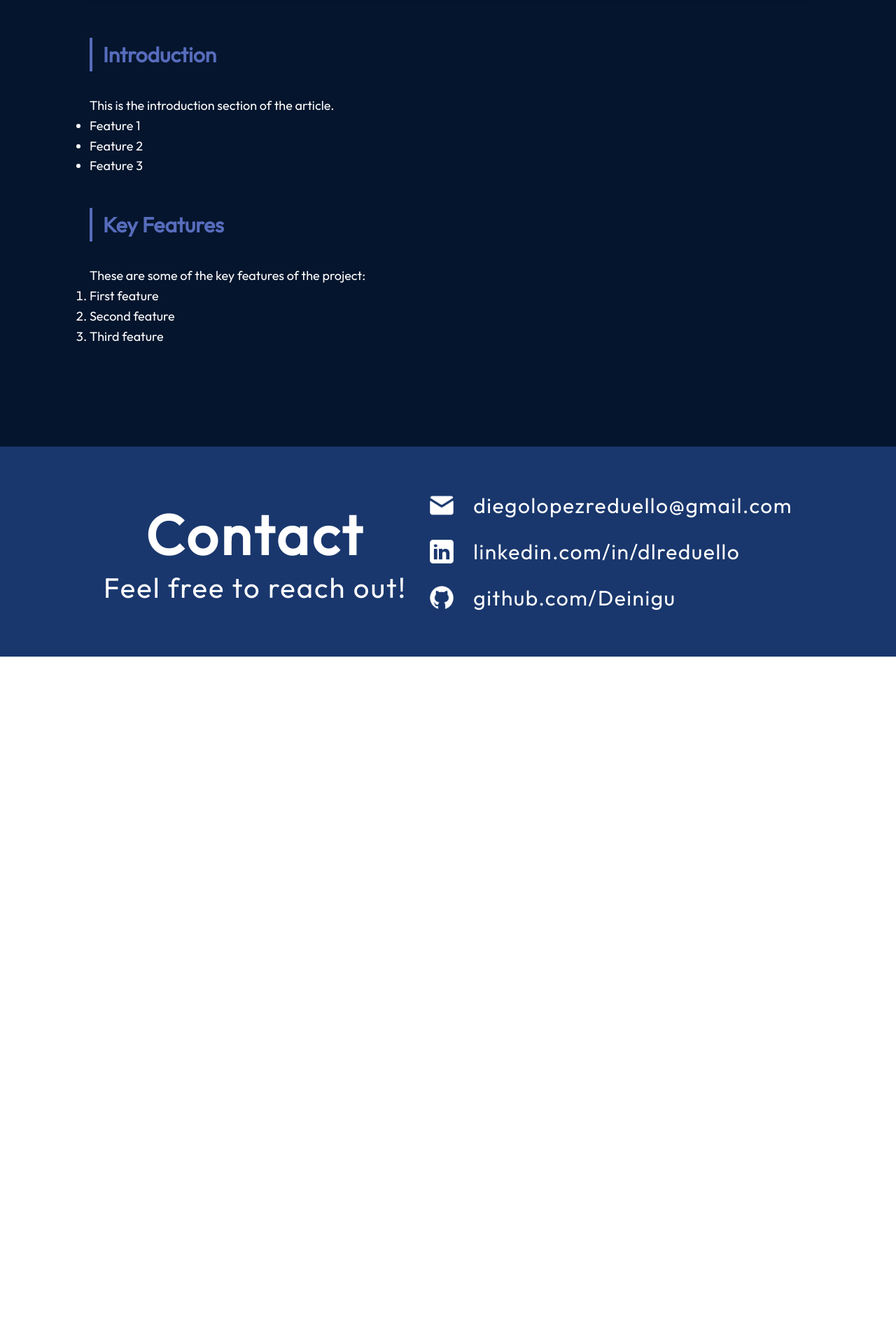
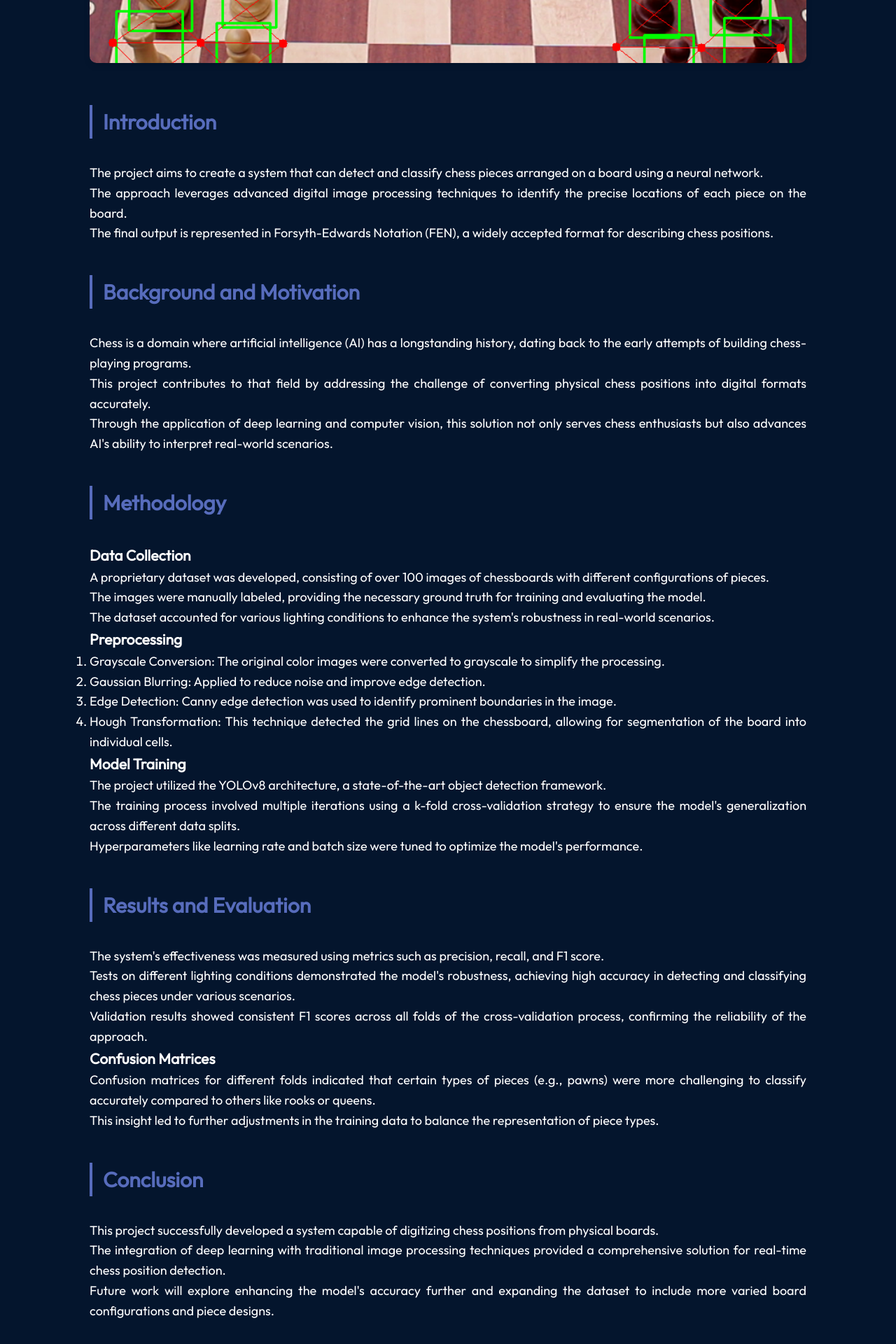
Before and after one commit to Deinigu/portfolio, a React (Vite) app: page /projects/1 in a window 1280 px wide. Shown: the part 840-2760 px from the top of the page at 70% size. Before the commit the page ends 1778 px from the top, so only its background shows below. Built offline with nearby package versions, Linux system fonts and the light colour scheme.

Commit message:
✨Added chess project

```diff
--- a/src/components/ProjectCard/ProjectCard.jsx
+++ b/src/components/ProjectCard/ProjectCard.jsx
@@ -1,5 +1,5 @@
-import React, { useState } from 'react';
-import { useNavigate } from 'react-router-dom'; // Import useNavigate for navigation
+import React, { useState } from "react";
+import { useNavigate } from "react-router-dom"; // Import useNavigate for navigation
 import { getImageUrl } from "../../utils";
 import styles from "./ProjectCard.module.css";
 
@@ -36,7 +36,7 @@ export const ProjectCard = ({
 
   // Handle card click to navigate to the project article page
   const handleCardClick = () => {
-    console.log('Card clicked, navigating to:', `/projects/${id}`);
+    console.log("Card clicked, navigating to:", `/projects/${id}`);
     navigate(`/projects/${id}`); // Navigate to the project page using the project id
   };
 
@@ -48,7 +48,7 @@ export const ProjectCard = ({
       onClick={handleCardClick} // Trigger navigation on click
       style={{
         transform: `perspective(500px) scale(${scale}) rotateX(${rotation.x}deg) rotateY(${rotation.y}deg)`,
-        cursor: 'pointer' // Indicate that the card is clickable
+        cursor: "pointer", // Indicate that the card is clickable
       }}
     >
       <img
@@ -58,7 +58,7 @@ export const ProjectCard = ({
       />
       <div className={styles.content}>
         <h3 className={styles.title}>{title}</h3>
-        <p className={styles.description}>{description}</p>
+        {/* <p className={styles.description}>{description}</p> */}{""}
         <ul className={styles.skills}>
           {skills.map((skill, idSkill) => {
             return (
--- a/src/components/ProjectCard/ProjectCard.module.css
+++ b/src/components/ProjectCard/ProjectCard.module.css
@@ -3,7 +3,7 @@
 .container {
   display: flex;
   max-width: 350px;
-  max-height: 100%;
+  height: 500px; /* Set a fixed height for consistency */
   flex-direction: column;
   border-radius: 10px;
   background: linear-gradient(180deg, var(--color-primary) 0%, var(--color-dark) 100%);
@@ -17,18 +17,22 @@
 }
 
 .container:hover {
-    transform: scale(5); /* Slightly scale the card */
-    box-shadow: 20px 20px 40px rgba(0, 0, 0, 0.3), 0px 0px 30px 10px var(--color-dark); /* Shadow on hover */  }
+  transform: scale(1.05); /* Adjusted scale to avoid excessive zoom */
+  box-shadow: 20px 20px 40px rgba(0, 0, 0, 0.3), 0px 0px 30px 10px var(--color-dark); /* Shadow on hover */
+}
 
 .content {
   padding: 5% 10%;
+  overflow-y: auto; /* Allow vertical scrolling if content overflows */
+  flex: 1; /* Ensure content takes up available space */
   transition: transform 0.2s ease; /* Transition for card content */
 }
 
 .img {
   width: 100%;
-  height: 100%;
+  height: 200px; /* Set a fixed height for the image */
   border-radius: 10px 10px 0 0;
+  object-fit: cover; /* Maintain aspect ratio and cover the area */
 }
 
 .title {
@@ -40,6 +44,10 @@
   margin-top: 6px;
   font-size: 20px;
   font-weight: 400;
+  line-height: 1.4; /* Improve readability */
+  overflow: hidden;
+  text-overflow: ellipsis;
+  max-height: 60px; /* Set max-height to keep uniformity */
 }
 
 .skills {
@@ -53,16 +61,16 @@
 }
 
 .skill {
-  font-size: 25px;
+  font-size: 16px; /* Adjust font size for consistency */
   font-weight: 400;
   border-radius: 100px;
   background: var(--color-dark);
-  padding: 2px 22px;
+  padding: 2px 14px; /* Adjust padding */
 }
 
 .links {
   width: 100%;
-  margin-top: 26px;
+  margin-top: auto; /* Push links to the bottom */
   display: flex;
   justify-content: space-around;
 }
@@ -70,9 +78,9 @@
 .link {
   text-decoration: none;
   color: var(--color-text);
-  font-size: 30px;
+  font-size: 18px; /* Adjust font size */
   font-weight: 600;
   border-radius: 100px;
   background: var(--color-primary);
-  padding: 1px 22px;
+  padding: 8px 16px;
 }
--- a/src/data/projects.json
+++ b/src/data/projects.json
@@ -1,35 +1,83 @@
 [
   {
     "id": 1,
-    "title": "Project A",
-    "thumbnail": "projects/project.png",
-    "description": "This is a project made to learn the latest languages by building an app.",
+    "title": "Detection and Classification of Chess Pieces on a Real Board",
+    "thumbnail": "projects/chess_project.png",
+    "description": "The project focuses on detecting and classifying chess pieces using AI and computer vision techniques to convert physical chess positions into a digital format.",
     "skills": [
-      "React",
-      "Express",
-      "Node"
+      "Deep Learning",
+      "Computer Vision",
+      "Artificial Intelligence",
+      "YOLOv8",
+      "Python"
     ],
     "sections": [
       {
         "title": "Introduction",
         "content": [
-          "This is the introduction section of the article.",
-          "- Feature 1",
-          "- Feature 2",
-          "- Feature 3"
+          "The project aims to create a system that can detect and classify chess pieces arranged on a board using a neural network.",
+          "The approach leverages advanced digital image processing techniques to identify the precise locations of each piece on the board.",
+          "The final output is represented in Forsyth-Edwards Notation (FEN), a widely accepted format for describing chess positions."
         ]
       },
       {
-        "title": "Key Features",
+        "title": "Background and Motivation",
         "content": [
-          "These are some of the key features of the project:",
-          "1. First feature",
-          "2. Second feature",
-          "3. Third feature"
+          "Chess is a domain where artificial intelligence (AI) has a longstanding history, dating back to the early attempts of building chess-playing programs.",
+          "This project contributes to that field by addressing the challenge of converting physical chess positions into digital formats accurately.",
+          "Through the application of deep learning and computer vision, this solution not only serves chess enthusiasts but also advances AI's ability to interpret real-world scenarios."
+        ]
+      },
+      {
+        "title": "Methodology",
+        "content": [
+          "### Data Collection",
+          "A proprietary dataset was developed, consisting of over 100 images of chessboards with different configurations of pieces.",
+          "The images were manually labeled, providing the necessary ground truth for training and evaluating the model.",
+          "The dataset accounted for various lighting conditions to enhance the system's robustness in real-world scenarios.",
+          "### Preprocessing",
+          "1. Grayscale Conversion: The original color images were converted to grayscale to simplify the processing.",
+          "2. Gaussian Blurring: Applied to reduce noise and improve edge detection.",
+          "3. Edge Detection: Canny edge detection was used to identify prominent boundaries in the image.",
+          "4. Hough Transformation: This technique detected the grid lines on the chessboard, allowing for segmentation of the board into individual cells.",
+          "### Model Training",
+          "The project utilized the YOLOv8 architecture, a state-of-the-art object detection framework.",
+          "The training process involved multiple iterations using a k-fold cross-validation strategy to ensure the model's generalization across different data splits.",
+          "Hyperparameters like learning rate and batch size were tuned to optimize the model's performance."
+        ]
+      },
+      {
+        "title": "Results and Evaluation",
+        "content": [
+          "The system's effectiveness was measured using metrics such as precision, recall, and F1 score.",
+          "Tests on different lighting conditions demonstrated the model's robustness, achieving high accuracy in detecting and classifying chess pieces under various scenarios.",
+          "Validation results showed consistent F1 scores across all folds of the cross-validation process, confirming the reliability of the approach.",
+          "### Confusion Matrices",
+          "Confusion matrices for different folds indicated that certain types of pieces (e.g., pawns) were more challenging to classify accurately compared to others like rooks or queens.",
+          "This insight led to further adjustments in the training data to balance the representation of piece types."
+        ]
+      },
+      {
+        "title": "Conclusion",
+        "content": [
+          "This project successfully developed a system capable of digitizing chess positions from physical boards.",
+          "The integration of deep learning with traditional image processing techniques provided a comprehensive solution for real-time chess position detection.",
+          "Future work will explore enhancing the model's accuracy further and expanding the dataset to include more varied board configurations and piece designs."
+        ]
+      },
+      {
+        "title": "Keywords",
+        "content": [
+          "Chess",
+          "Deep Learning",
+          "Artificial Intelligence",
+          "Computer Vision",
+          "FEN"
         ]
       }
     ]
-  },
+  }
+  ,
   {
     "id": 2,
     "title": "Project B",
--- a/src/vars.css
+++ b/src/vars.css
@@ -5,6 +5,7 @@
     --color-secondary: #19376d;
     --color-dark: #132a53;
     --color-bg: #04152d;
+    --black: rgba(12, 12, 12, 0.6);
 
     /* Fonts */
     --font-roboto: "Roboto";
```
Also changed, not shown: assets/projects/chess_project.png (added).
